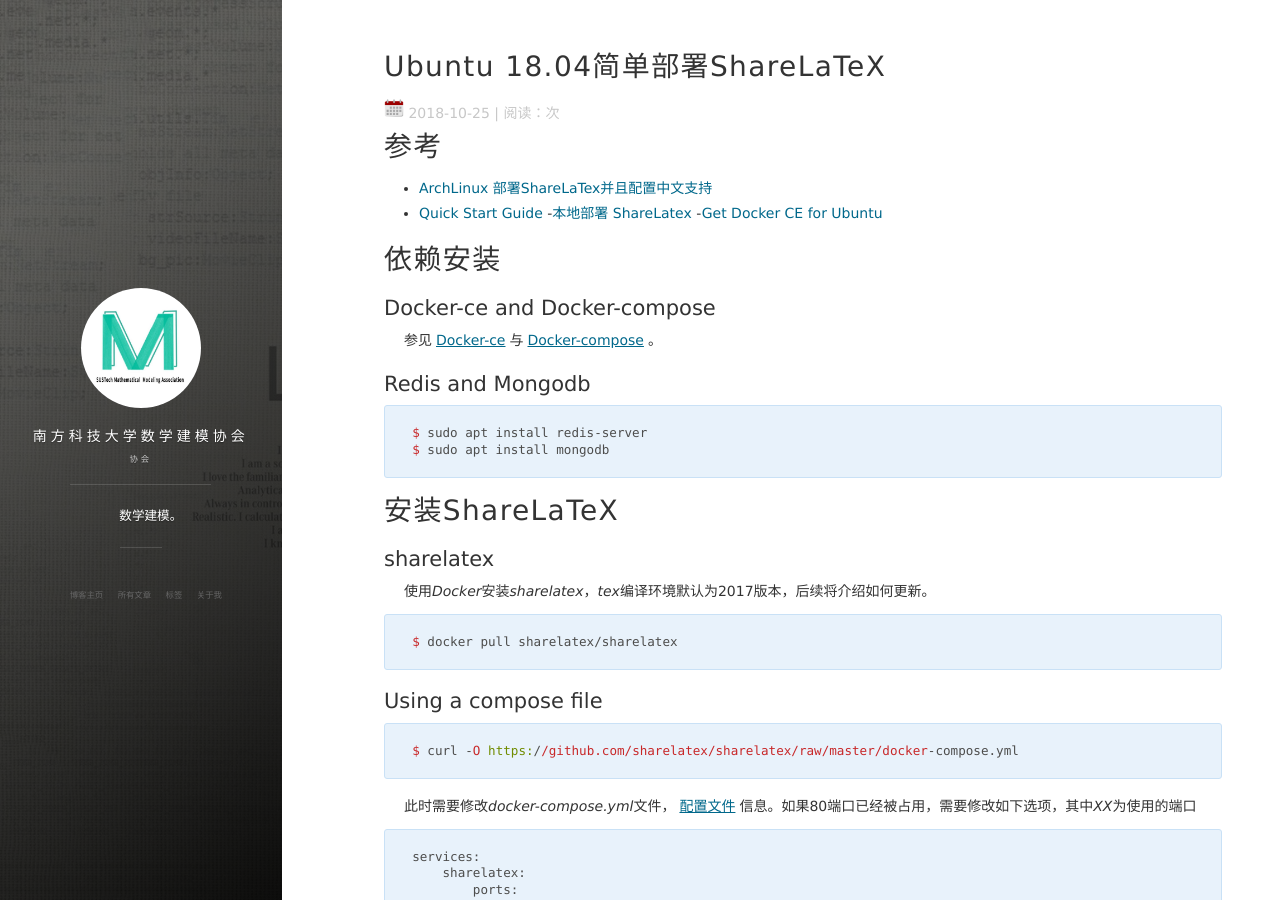
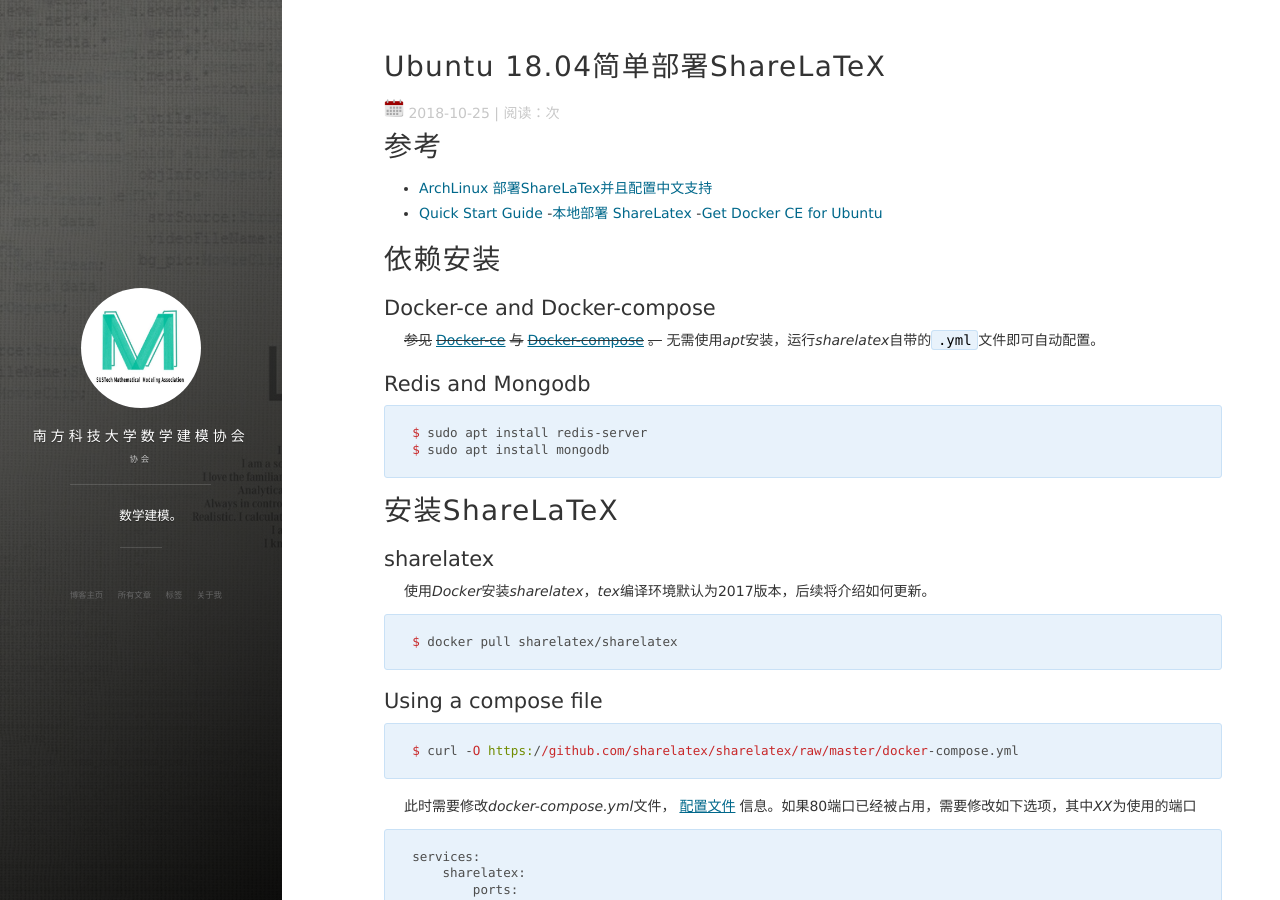
Before and after one commit to SUSTech-MMA/sustech-mma.github.io, a Jekyll site: the page built from _posts/2018-10-25-ShareLaTeX——LaTeX.md, in a window 1280 px wide and 900 px high. Built offline with Jekyll 4.4.1, drawn with Linux system fonts in a browser that asks for light colours; nearby versions of some CDN libraries; comment, search, counter and statistics services are not loaded.

Commit message:
sharelatex docker-ce

````diff
--- a/_posts/2018-10-25-ShareLaTeX——LaTeX.md
+++ b/_posts/2018-10-25-ShareLaTeX——LaTeX.md
@@ -14,7 +14,8 @@
 
 # 依赖安装
 ## Docker-ce and Docker-compose
-参见[Docker-ce](https://docs.docker.com/install/linux/docker-ce/ubuntu/)与[Docker-compose](https://docs.docker.com/compose/install/)。
+~~参见[Docker-ce](https://docs.docker.com/install/linux/docker-ce/ubuntu/)与[Docker-compose](https://docs.docker.com/compose/install/)。~~
+无需使用*apt*安装，运行*sharelatex*自带的```.yml```文件即可自动配置。
 
 ## Redis and Mongodb
 ```Shell
````
